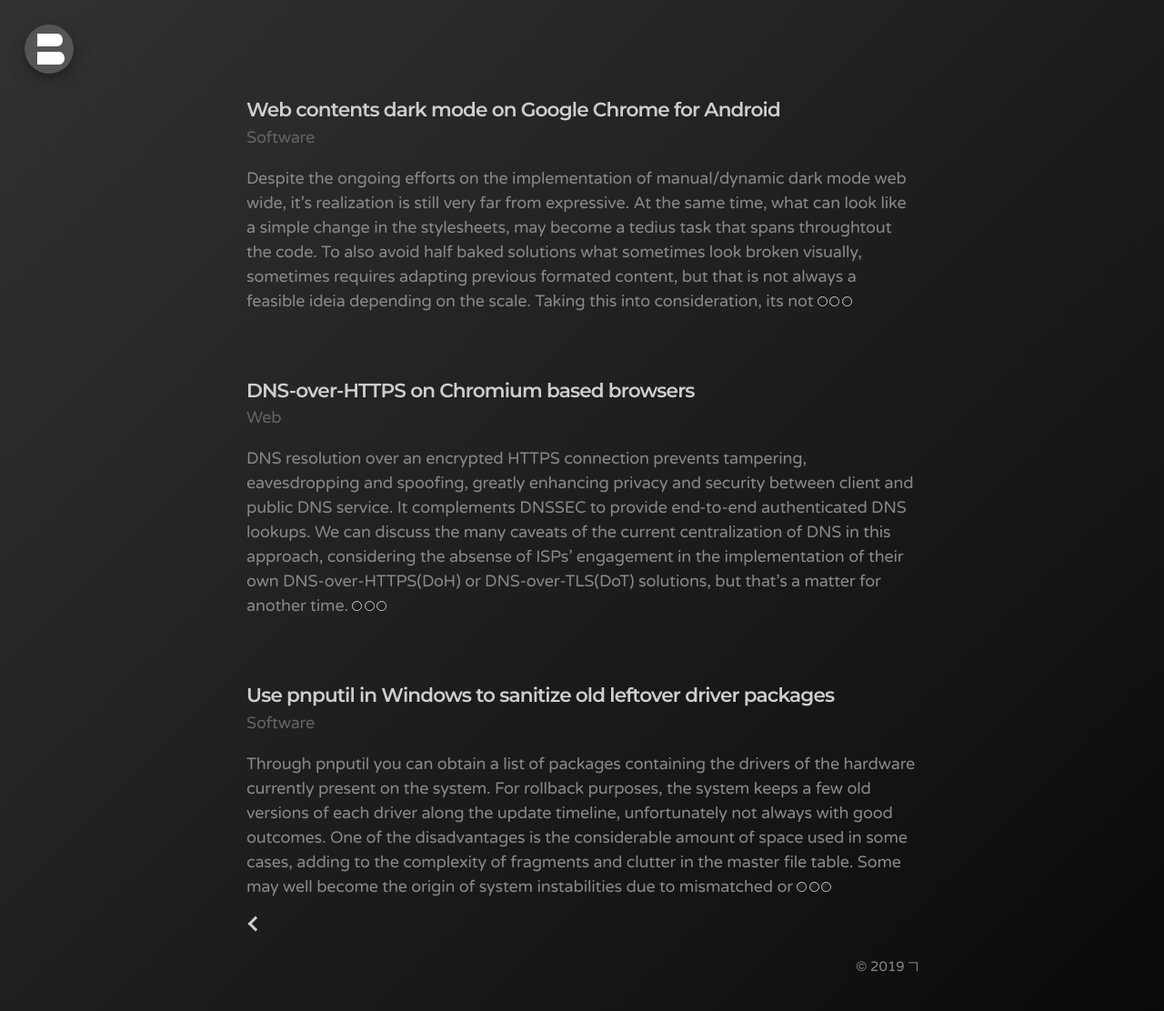
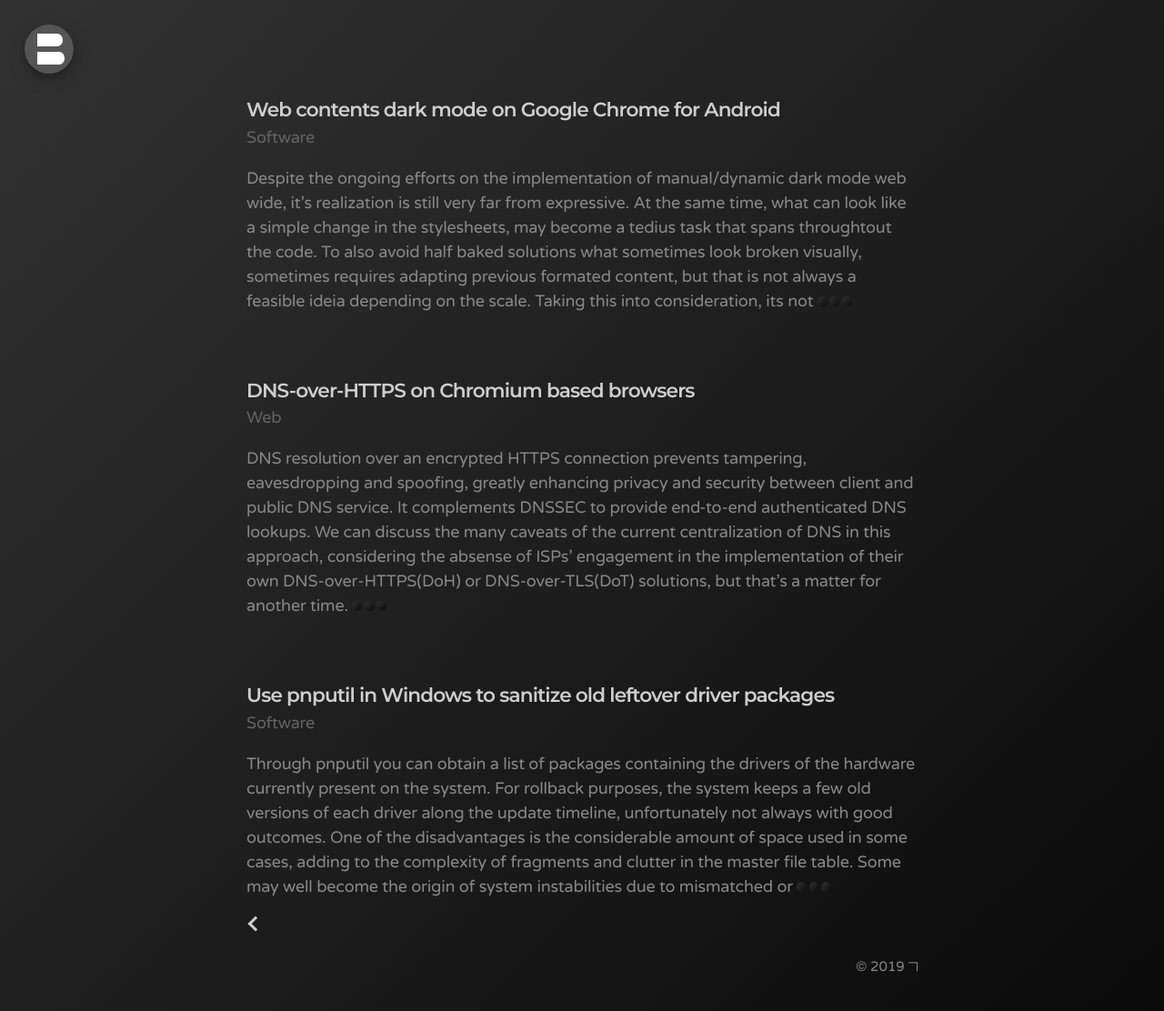
Before and after one commit to bonina/bonina.github.io, a Jekyll site: the page built from index.html, in a window 1280 px wide. Shown: the whole page at 91% size. Built offline with Jekyll 4.4.1, drawn with Linux system fonts in a browser that asks for light colours; the list of posts is cut into pages by our own code.

Commit message:
Update _posts.scss

```diff
--- a/_sass/_posts.scss
+++ b/_sass/_posts.scss
@@ -57,9 +57,9 @@
   background: linear-gradient(135deg, rgba(50,50,50,1) 0%,rgba(10,10,10,1) 100%);
   border-radius: 50%;
   display: inline-block;
-  border-style: solid;
-  border-width: 0.05rem;
-  border-color: #cecece;
+  //border-style: solid;
+  //border-width: 0.05rem;
+  //border-color: #cecece;
 }
 
 .dotc {
```
